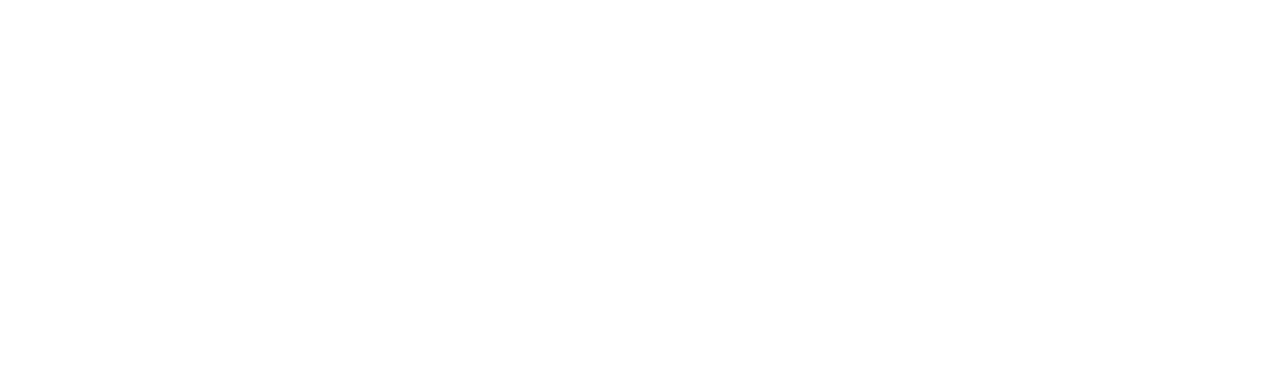
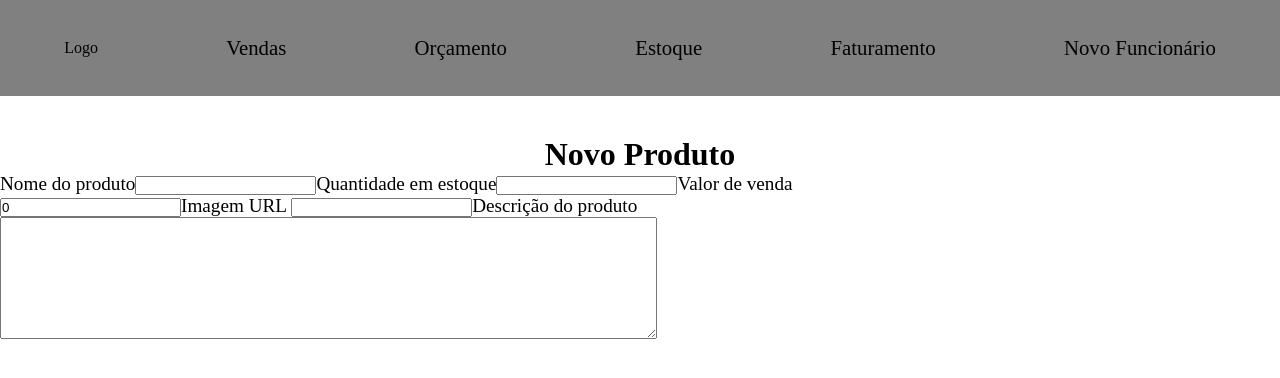
Before and after one commit to tiago-br/gesso-mani-front, a React (Create React App) app: page /sistema/estoque in a window 1280 px wide. Shown: the top 378 px of the page. Built offline with nearby package versions, Linux system fonts and the light colour scheme; sample sign-in values are in the browser's storage.

Commit message:
Pagina estoque iniciada. Formulario de novo produto comecado

```diff
--- a/src/App.js
+++ b/src/App.js
@@ -1,5 +1,6 @@
 import { Route, Switch } from 'react-router';
 import './App.css';
+import EstoquePage from './pages/privado/EstoquePage';
 import SignupPage from './pages/privado/SignupPage';
 import Home from './pages/público/Home';
 import LoginPage from './pages/público/LoginPage';
@@ -20,7 +21,7 @@
       <PrivateRoutes>
 
       <Route exact path="/sistema/novofuncionario" render={(props) => <SignupPage {...props}/>}/>
-
+      <Route exact path="/sistema/estoque" render={(props) => <EstoquePage {...props}/>}/>
       </PrivateRoutes>
 
 
--- /dev/null
+++ b/src/components/privado/EstoqueNovoProduto.js
@@ -0,0 +1,61 @@
+import React, { Component } from 'react'
+import styled from 'styled-components'
+
+
+const Titulo = styled.h1`
+    font-size: 2rem;
+    color: black;
+    text-align: center;
+    margin-top: 5vh;
+`
+
+const Form = styled.form`
+    width: 70vw;
+    height: 50vh;
+    font-size: 1.2rem;
+
+
+`
+
+class EstoqueNovoProduto extends Component {
+    state={
+        name:"",
+        quantidade_em_estoque:"",
+        valor_de_venda:0,
+        descricao:"",
+        img_Url:"",
+        modificado_por:this.props.user
+    }
+    handleChange = (e) =>{
+        const {name,value}= e.target
+
+        this.setState({
+            [name]:value
+        })
+    }
+
+
+    render() {
+        console.log(this.state.descricao)
+        return (
+            <div>
+                <Titulo>Novo Produto</Titulo>
+                <Form>
+                    <label>Nome do produto</label>
+                    <input type="text" name="name" value={this.state.name} onChange={this.handleChange}/>
+                    <label>Quantidade em estoque</label>
+                    <input type="text" name="quantidade_em_estoque" value={this.state.quantidade_em_estoque} onChange={this.handleChange}></input>
+                    <label>Valor de venda</label>
+                    <input type="number" name="valor_de_venda" value={this.state.valor_de_venda}onChange={this.handleChange} min="0" step="0.01"></input>
+                    <label>Imagem URL </label>
+                    <input type="text" name="img_Url" value={this.state.img_Url} onChange={this.handleChange}/>
+                    <label>Descrição do produto</label>
+                    <textarea name="descricao" value={this.state.descricao} onChange={this.handleChange} rows="8" cols="80">{this.state.descricao}</textarea>
+
+                </Form>
+            </div>
+        )
+    }
+}
+
+export default EstoqueNovoProduto
--- /dev/null
+++ b/src/pages/privado/EstoquePage.js
@@ -0,0 +1,40 @@
+import React, { Component } from 'react'
+import EstoqueNovoProduto from '../../components/privado/EstoqueNovoProduto'
+import NavbarUser from '../../components/privado/NavbarUser'
+
+
+
+
+class EstoquePage extends Component {
+    state={
+        user:"",
+        novoProduto:false,
+        load:false
+    }
+
+    componentDidMount(){
+        const user = localStorage.getItem('user')
+
+        this.setState({
+            user,
+            load:true
+        })
+    }
+    render() {
+
+        return (
+            <>
+                <NavbarUser/>
+                {this.state.load ?
+                <div>
+                    <EstoqueNovoProduto user={this.state.user}/>
+                </div>
+                :
+                <h1>Carregando ...</h1>
+                }
+            </>
+        )
+    }
+}
+
+export default EstoquePage
```
